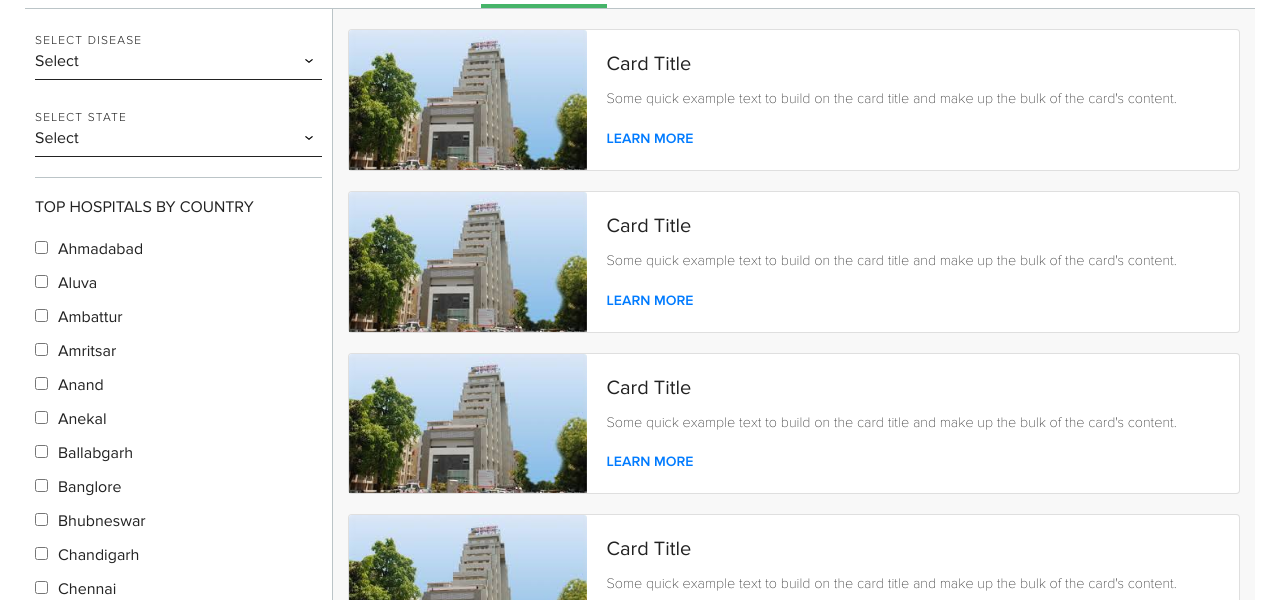
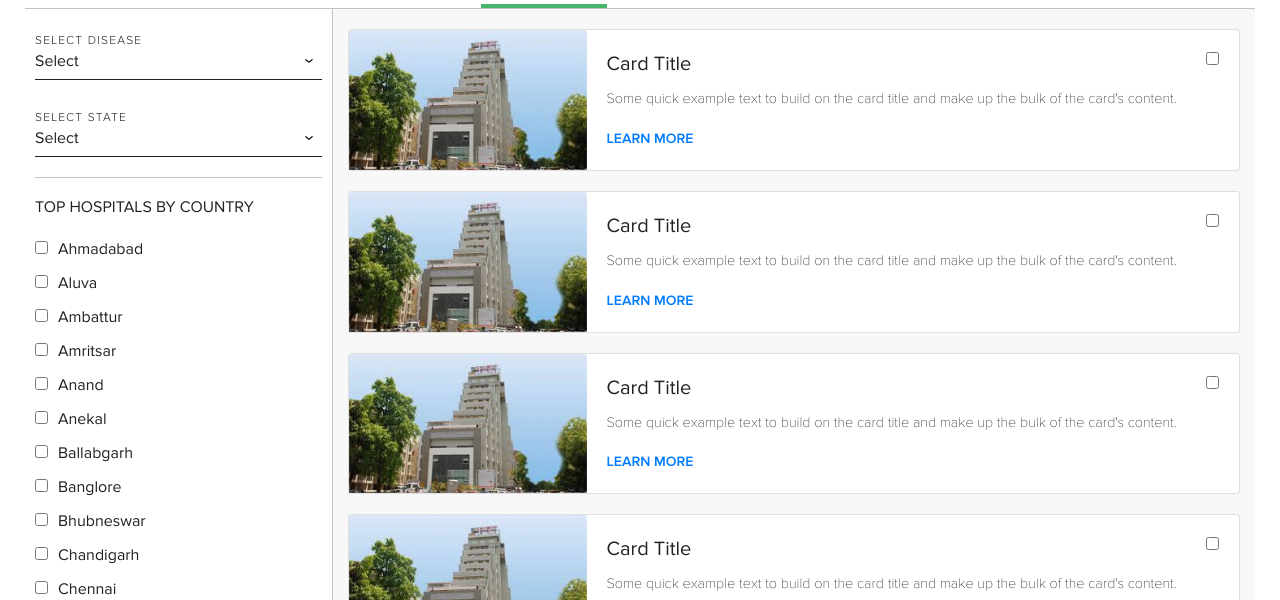
Before and after one commit to developerajendra/nextjs-typescript, a Next.js app: page /hospital/doctors in a window 1280 px wide. Shown: the part 194-794 px from the top of the page. Built offline with nearby package versions, Linux system fonts and the light colour scheme; a web font is replaced by a local one.

Commit message:
compare filter

```diff
--- a/components/common/productCard/productCard.scss
+++ b/components/common/productCard/productCard.scss
@@ -7,5 +7,8 @@
         img{
             max-width: 238px;
         }
+        .product-compare-checkbox{
+            float: right;
+        }
     }
 }
--- a/components/common/productCard/productCard.tsx
+++ b/components/common/productCard/productCard.tsx
@@ -9,12 +9,14 @@ function ProductCard({data}) {
             <Card className="product-card-wrapper">
                 <Card.Img variant="top" src="/images/hospital/h1.jpg" />
                 <Card.Body style={{flex:'2'}}>
+                    <input className="product-compare-checkbox" type="checkbox" id="test" name="test" value="Bike" />
                     <Card.Title>Card Title</Card.Title>
                     <Card.Text>
                     Some quick example text to build on the card title and make up the bulk of
                     the card's content.
                     </Card.Text>
                     <Link href={`${data.routes}/[id]`} as={`${data.routes}/${data.routesID}`}><a href="#">{data.buttonText}</a></Link>
+
                 </Card.Body>
             </Card>
     )
```
